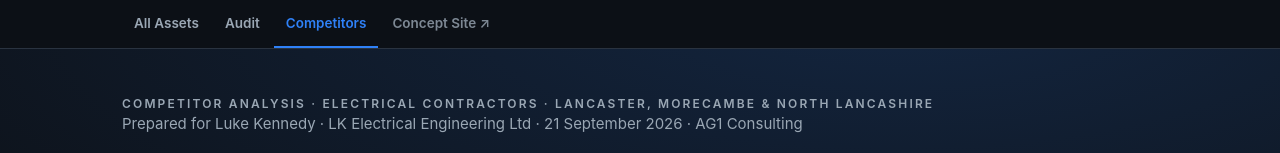
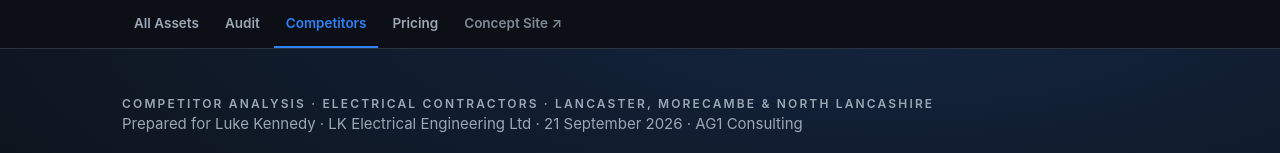
Before and after one commit to andrei170/lk-electrical-audit, a plain HTML site: page competitors.html in a window 1280 px wide. Shown: the top 153 px of the page. Drawn offline with Linux system fonts and the light colour scheme.

Commit message:
Update competitors.html

```diff
--- a/competitors.html
+++ b/competitors.html
@@ -97,7 +97,7 @@
 .agnav a.on{color:var(--accent);border-bottom-color:var(--accent)}
 .agnav a.ext{opacity:.8}
 @media(max-width:640px){.agnav .inner{padding:0 14px}.agnav a{padding:12px 10px;font-size:13px}}
-</style></head><body><nav class="agnav"><div class="inner"><a href="assets.html">All Assets</a><a href="./">Audit</a><a href="competitors.html" class="on">Competitors</a><a href="https://andrei170.github.io/lk-electrical-demo/" class="ext" target="_blank" rel="noopener">Concept Site &#8599;</a></div></nav>
+</style></head><body><nav class="agnav"><div class="inner"><a href="assets.html">All Assets</a><a href="./">Audit</a><a href="competitors.html" class="on">Competitors</a><a href="offer.html">Pricing</a><a href="https://andrei170.github.io/lk-electrical-demo/" class="ext" target="_blank" rel="noopener">Concept Site &#8599;</a></div></nav>
 <header>
   <div class="wrap">
     <div class="eyebrow">Competitor Analysis &middot; Electrical Contractors &middot; Lancaster, Morecambe &amp; North Lancashire</div>
```
